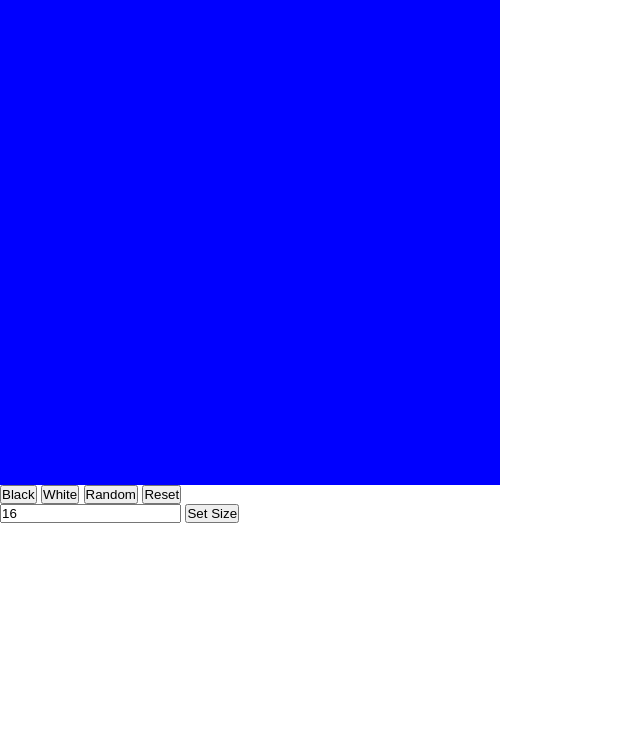
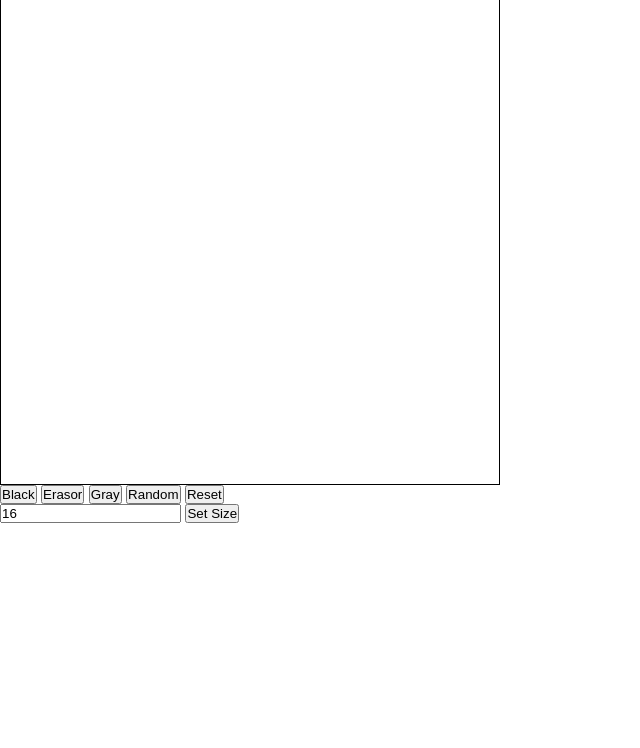
Before and after one commit to MominIshtiaq/Etch-a-Sketch, a plain HTML site: page index.html in a window 1280 px wide. Shown: the part 52-800 px from the top of the page, without its empty margins (0-640 px from the left). Drawn offline with Linux system fonts and the light colour scheme.

Commit message:
black, grey and eraser Button Functionality created

```diff
--- a/index.html
+++ b/index.html
@@ -12,8 +12,9 @@
       <div class="content">
         <div class="board"></div>
         <div class="buttons">
-          <button>Black</button>
-          <button>White</button>
+          <button onclick="changeColor('black')">Black</button>
+          <button onclick="changeColor('white')">Erasor</button>
+          <button onclick="changeColor('gray')">Gray</button>
           <button>Random</button>
           <button>Reset</button>
         </div>
--- a/index.js
+++ b/index.js
@@ -1,26 +1,34 @@
+let color = "black";
+
 function populateBoard(size) {
   let board = document.querySelector(".board");
   let squares = board.querySelectorAll("div");
   squares.forEach((div) => div.remove());
-  board.computedStyleMap.gridTemplateColumns = `repeat(${size}, 1fr)`;
-  board.computedStyleMap.gridTemplateRows = `repeat(${size}, 1fr)`;
+  board.style.gridTemplateColumns = `repeat(${size}, 1fr)`;
+  board.style.gridTemplateRows = `repeat(${size}, 1fr)`;
   let amount = size * size;
   for (let i = 0; i < amount; i++) {
     let square = document.createElement("div");
-    square.addEventListener("mouseover", () => {
-      square.style.backgroundColor = "black";
-    });
-    square.style.backgroundColor = "blue";
+    square.addEventListener("mouseover", colorSquare);
+    square.style.backgroundColor = "white";
     board.insertAdjacentElement("beforeend", square);
   }
 }
 
 function changeSize(input) {
-  if (input > 2 || input <= 100) {
+  if (input >= 2 && input <= 100) {
     populateBoard(input);
   } else {
     console.log("too many squares to render");
   }
 }
 
+function colorSquare() {
+  this.style.backgroundColor = color;
+}
+
+function changeColor(choice) {
+  color = choice;
+}
+
 populateBoard(16);
--- a/style.css
+++ b/style.css
@@ -9,4 +9,5 @@
   width: 500px;
   height: 500px;
   display: grid;
+  border: 1px solid black;
 }
```
